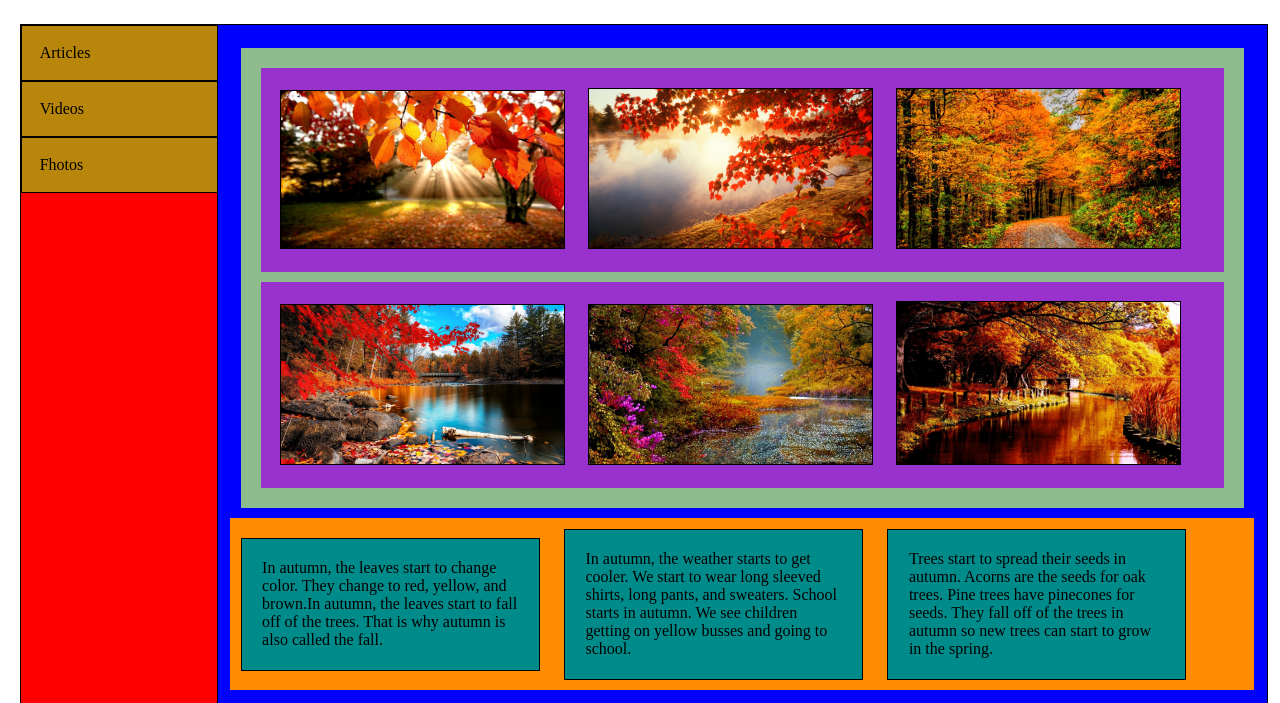
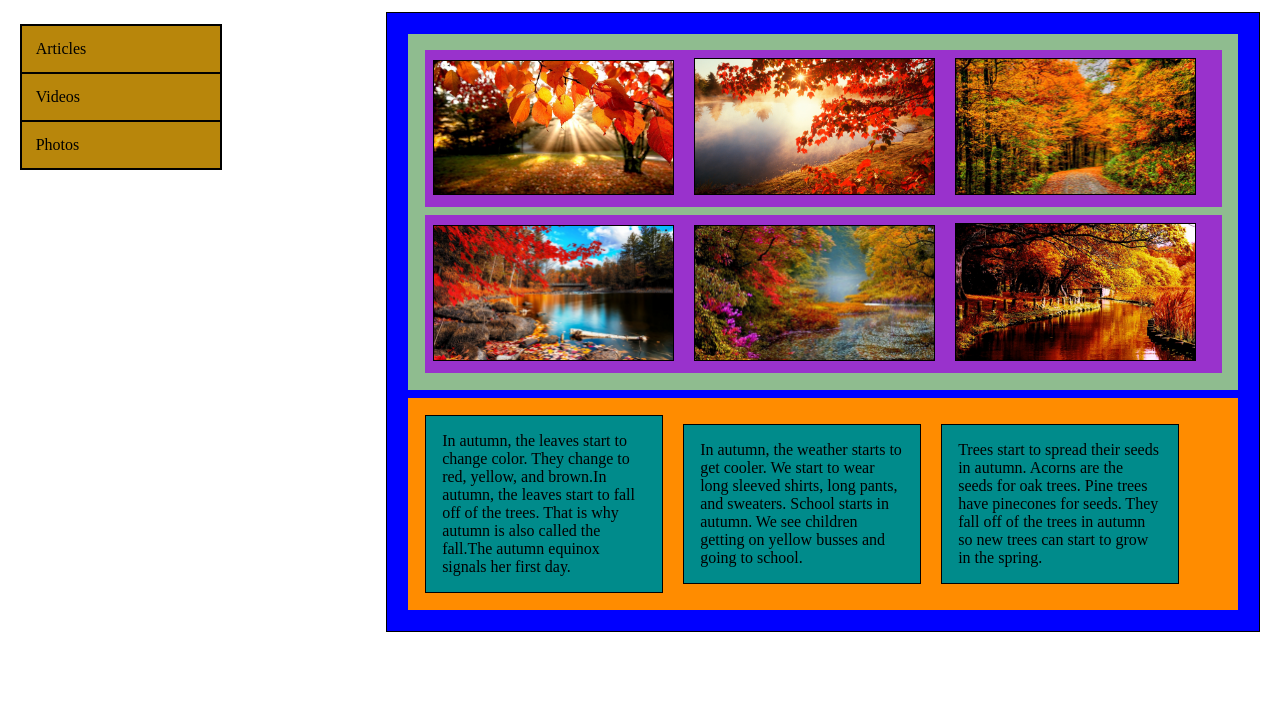
Before and after one commit to TanyaZhideikina/BSA_SimplePage, a plain HTML site: page index.html in a window 1280 px wide. Shown: the part 138-841 px from the top of the page. After the commit the page ends 800 px from the top, so only its background shows below. Drawn offline with Linux system fonts and the light colour scheme.

Commit message:
fourth simple page example

```diff
--- a/css/style.css
+++ b/css/style.css
@@ -1,18 +1,19 @@
 #left {
-    width: 20%;
-    height: 100%;
-    position: fixed;
+    width: 200px;
+    height: auto;
+    position: relative;
+    float: left;
     outline: 1px solid;
     background: red;
 }
 
 #right {
-    width: 80%;
+    width: auto;
     height: auto;
     outline: 1px solid;
-    position: absolute;
-    right: 0;
+    position: relative;
     background: blue;
+    margin-left: 30%;
 }
 
 header{
@@ -40,8 +41,6 @@ header h1 {
 nav {
     margin: 1%;
     background-color: orange;
-    width: 150px;
-
 }
 
 nav a{
@@ -68,7 +67,7 @@ section.images{
 section.images section.imageRow{
     background-color:darkorchid;
     margin: 1%;
-    padding: 1%;
+    padding: 0%;
 }
 
 section.imageRow img {
@@ -81,6 +80,8 @@ section.imageRow img {
 
 section.texts{
     background-color:darkorange;
+    margin: 1%;
+    padding: 1%;
 }
 
 section.texts p{
--- a/index.html
+++ b/index.html
@@ -14,11 +14,11 @@
        <h1>About autumn</h1>
      </header>
 
-     <nav id = "left">
-            <a>Articles</a>
-            <a>Videos</a>
-            <a>Fhotos</a>
-    </nav>
+     <nav id="left">
+        <a>Articles</a>
+        <a>Videos</a>
+        <a>Photos</a>
+     </nav>
 
     <main id="right">
         <section class="images">
@@ -35,7 +35,7 @@
          </section>
 
          <section class="texts">
-              <p>In autumn, the leaves start to change color. They change to red, yellow, and brown.In autumn, the leaves start to fall off of the trees. That is why autumn is also called the fall.</p>
+              <p>In autumn, the leaves start to change color. They change to red, yellow, and brown.In autumn, the leaves start to fall off of the trees. That is why autumn is also called the fall.The autumn equinox signals her first day.</p>
               <p>In autumn, the weather starts to get cooler. We start to wear long sleeved shirts, long pants, and sweaters.
               School starts in autumn. We see children getting on yellow busses and going to school.</p>
               <p>Trees start to spread their seeds in autumn. Acorns are the seeds for oak trees.
```
